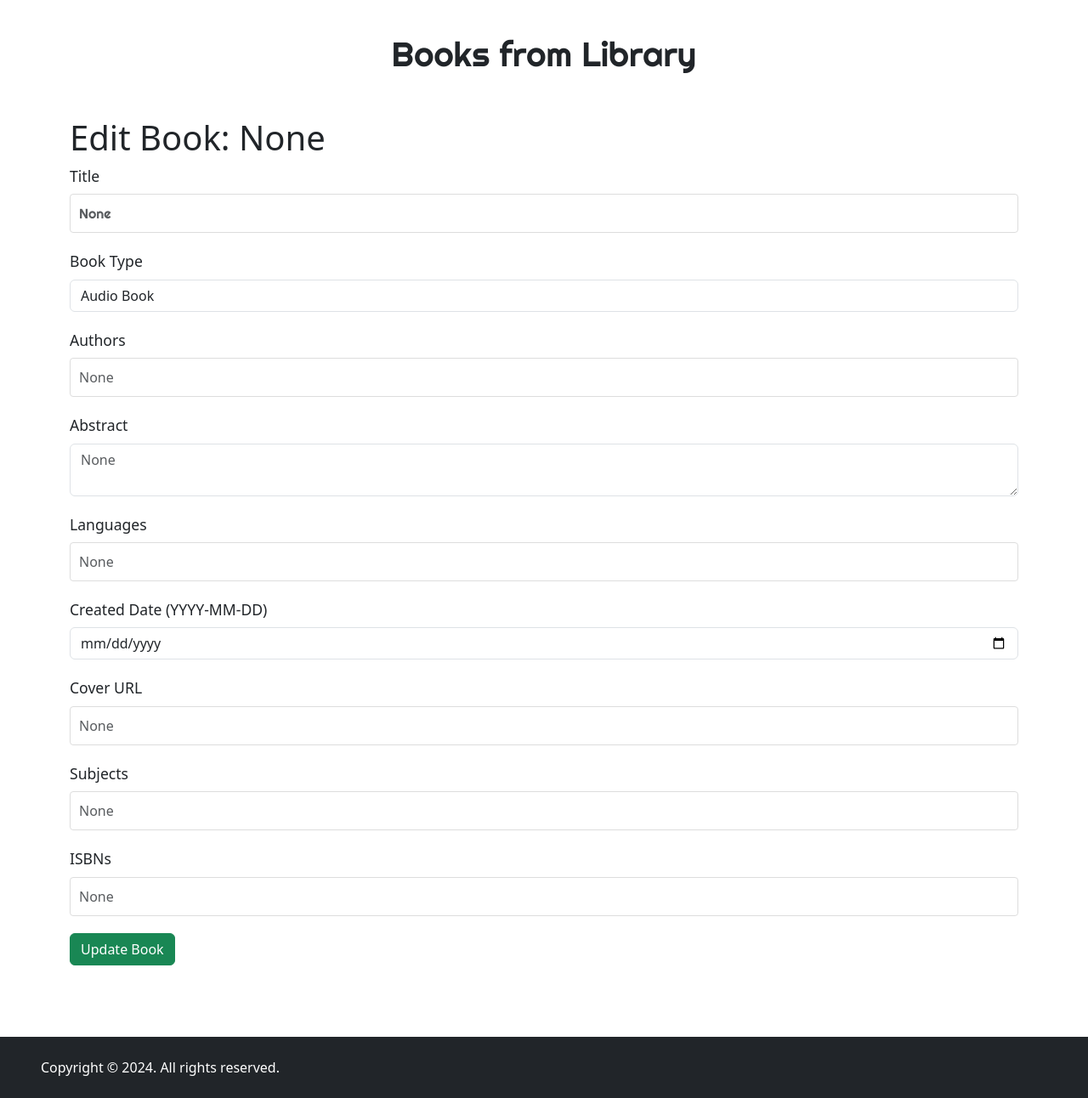
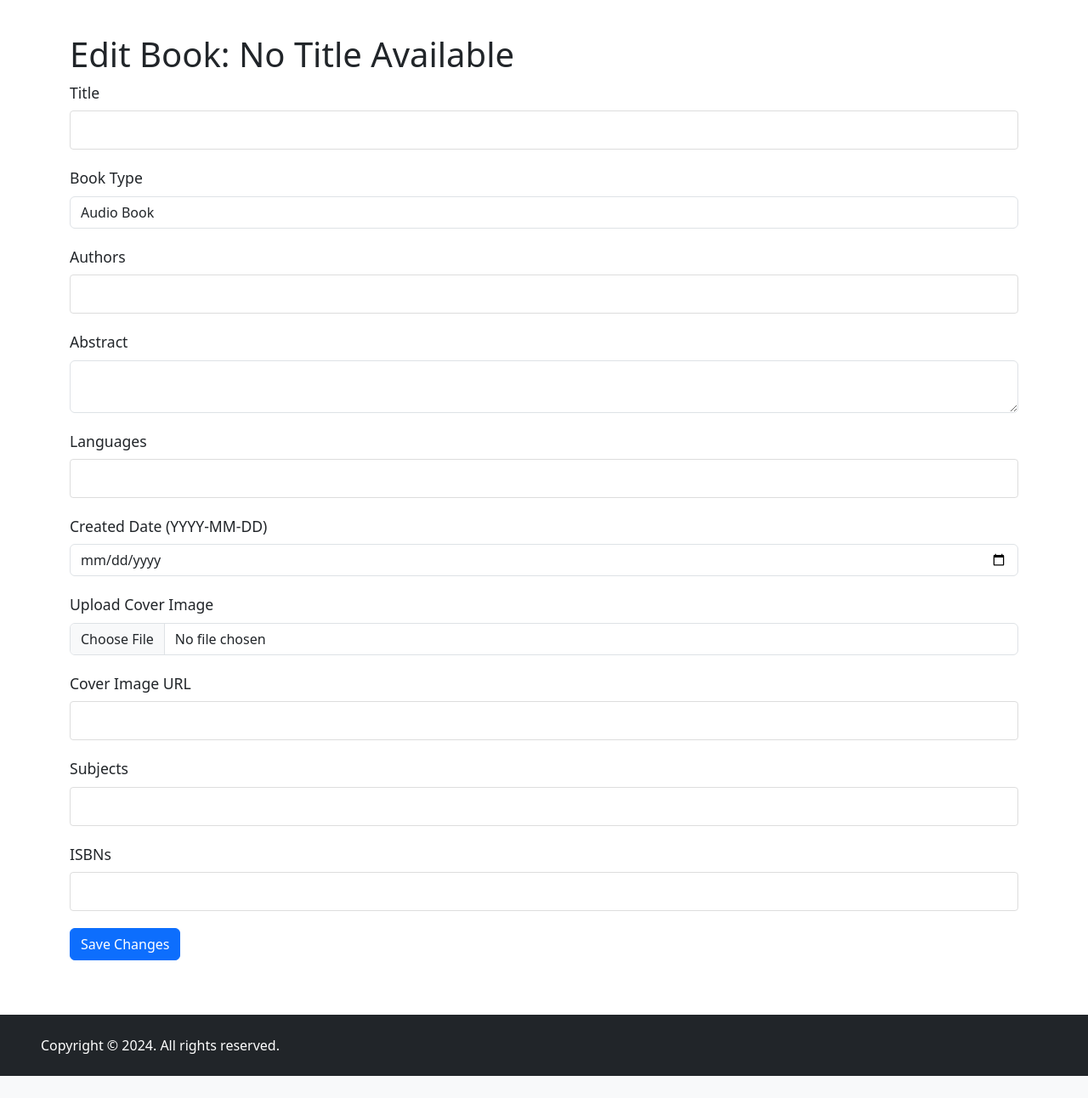
Before and after one commit to Odys6x/DataBase, a Flask app: template templates/edit_book.html in a window 1280 px wide. Shown: the part 56-1348 px from the top of the page at 85% size. After the commit the page ends 1322 px from the top, so only its background shows below. Run offline with Flask 3, Linux system fonts and the light colour scheme; the template is opened without the code that fills it: values that come from a table or form of the project are taken from there, others are empty; some libraries are stand-ins or nearby versions.

Commit message:
missing some edit book image ting
some small bug

```diff
--- a/app.py
+++ b/app.py
@@ -12,10 +12,18 @@
 from registerForm import RegistrationForm
 from loginForm import LoginForm
 from bookform import BookForm
+from flask import request
+from flask import Flask, render_template, redirect, url_for, flash, session, request
+import os
+from werkzeug.utils import secure_filename
+from datetime import datetime
+
 
 app = Flask(__name__)
 app.config['SECRET_KEY'] = 'inf2003_database'  # Change this to a secure key
 csrf = CSRFProtect(app)
+UPLOAD_FOLDER = 'static/uploads'
+app.config['UPLOAD_FOLDER'] = UPLOAD_FOLDER
 
 def create_admin_user():
     create_user_query = create_user_table
@@ -290,47 +298,99 @@
     # Pass the books data to the template
     return render_template("admin_index.html", books=books)
 
+import os
+from werkzeug.utils import secure_filename
+
+
 
 @app.route('/add_book', methods=['GET', 'POST'])
 def add_book():
     form = BookForm()
 
     if form.validate_on_submit():
-        title = form.title.data
-        types = form.types.data
-        authors = form.authors.data
-        abstract = form.abstract.data
-        languages = form.languages.data
-        createdDate = form.createdDate.data
-        coverURL = form.coverURL.data
-        subjects = form.subjects.data
-        isbns = form.isbns.data
+        # Extract the data from the form fields
+        title = form.title.data or None
+        types = form.types.data or None
+        authors = form.authors.data or None
+        abstract = form.abstract.data or None
+        languages = form.languages.data or None
+        created_date = form.createdDate.data or None
+        cover_image_path = None
+        print("Title field value:", form.title.data)
+        print("Types field value:", form.types.data)
+        print("Authors field value:", form.authors.data)
+        print("Abstract field value:", form.abstract.data)
+        print("Languages field value:", form.languages.data)
+        print("Created Date field value:", form.createdDate.data)
+        print("Cover Image File:", form.cover_image_file.data)
+        print("Cover Image URL:", form.cover_image_url.data)
+        print("Subjects field value:", form.subjects.data)
+        print("ISBNs field value:", form.isbns.data)
+        # Debug print statement to check form data
 
-        # SQL query to insert book details into the Book table
-        insert_query = """
-        INSERT INTO Book (title, types, authors, abstract, languages, createdDate, coverURL, subjects, isbns)
-        VALUES (%s, %s, %s, %s, %s, %s, %s, %s, %s);
-        """
+        print(f"Extracted Form Data: Title={title}, Types={types}, Authors={authors}, Abstract={abstract}, Languages={languages}, Created Date={created_date}")
+
+        # Ensure the upload directory exists
+        if not os.path.exists(app.config['UPLOAD_FOLDER']):
+            os.makedirs(app.config['UPLOAD_FOLDER'])
+            print(f"Created directory: {app.config['UPLOAD_FOLDER']}")
+
+        # Handle file upload if it exists
+        if form.cover_image_file.data:
+            filename = secure_filename(form.cover_image_file.data.filename)
+            image_path = os.path.join('uploads', filename).replace('\\', '/')
+            form.cover_image_file.data.save(os.path.join(app.config['UPLOAD_FOLDER'], filename))
+            cover_image_path = image_path  # Use the file path as the cover image path
+            print(f"File uploaded successfully and saved at: {cover_image_path}")
+
+        # If no file was uploaded, check for a URL
+        elif form.cover_image_url.data:
+            cover_image_path = form.cover_image_url.data  # Use the URL as the cover image
+            print(f"Using Cover Image URL: {cover_image_path}")
+
+        subjects = form.subjects.data or None
+        isbns = form.isbns.data or None
+
+        # Debug print statement to check the complete book data
+        print(f"Final Book Data to be added: {title}, {types}, {authors}, {abstract}, {languages}, {created_date}, {cover_image_path}, {subjects}, {isbns}")
+
+        # Create the book_data tuple with all the extracted data
+        book_data = (title, types, authors, abstract, languages, created_date, cover_image_path, subjects, isbns)
 
         try:
             connection = create_connection()
             if connection is not None:
                 with connection.cursor() as cursor:
-                    cursor.execute(insert_query, (title, types, authors, abstract, languages, createdDate, coverURL, subjects, isbns))
+                    insert_query = """
+                    INSERT INTO Book (title, types, authors, abstract, languages, createdDate, coverURL, subjects, isbns)
+                    VALUES (%s, %s, %s, %s, %s, %s, %s, %s, %s);
+                    """
+                    cursor.execute(insert_query, book_data)
                     connection.commit()
                     flash('Book added successfully!', 'success')
+                    print("Book successfully added to the database.")
                 return redirect(url_for('index'))
             else:
                 flash('Database connection failed.', 'danger')
-
+                print("Database connection failed.")
         except mysql.connector.Error as err:
             flash(f"Error: {err}", 'danger')
-
+            print(f"SQL Error: {err}")  # Print specific SQL error for debugging
         finally:
             if connection is not None:
                 connection.close()
 
+    else:
+        # Print form errors to debug validation issues
+        print("Form validation failed with errors:", form.errors)
+
     return render_template('add_book.html', form=form)
+
+
+
+
+
+
 
 @app.route('/delete_book/<int:book_id>', methods=['POST'])
 def delete_book(book_id):
@@ -356,6 +416,8 @@
 
     return redirect(url_for('index'))
 
+from datetime import datetime
+
 @app.route('/edit_book/<int:book_id>', methods=['GET', 'POST'])
 def edit_book(book_id):
     connection = create_connection()
@@ -373,24 +435,67 @@
         flash("Book not found.", "danger")
         return redirect(url_for('index'))
 
-    # Create an instance of the form with book data pre-filled
+    # Convert the date to a datetime object if it is not None
+    if 'createdDate' in book and book['createdDate']:
+        if isinstance(book['createdDate'], str):
+            try:
+                book['createdDate'] = datetime.strptime(book['createdDate'], '%Y-%m-%d').date()
+            except ValueError:
+                book['createdDate'] = None  # Set to None if the format is invalid
+
+
+    print("Book data being passed to the form:", book)
+
     form = BookForm(data=book)
 
+    # Ensure the existing cover URL is set properly for the form
+    if book['coverURL']:
+        # Prepend 'static/' to coverURL if it's stored without it in the database
+        book['coverURL'] = f"static/{book['coverURL']}" if not book['coverURL'].startswith('http') else book['coverURL']
+
+    # Convert the date input to the correct format before updating the database
     if form.validate_on_submit():
+        # Handle empty values for all fields, setting them to None if they are empty
+        title = form.title.data or None
+        types = form.types.data or None
+        authors = form.authors.data or None
+        abstract = form.abstract.data or None
+        languages = form.languages.data or None
+        created_date = form.createdDate.data or None
+
+        # Handle the cover URL and image file correctly
+        cover_url = form.cover_image_url.data or book['coverURL']  # Pre-fill the URL with existing image if not edited
+        # Ensure the upload directory exists
+        if form.cover_image_file.data:
+            filename = secure_filename(form.cover_image_file.data.filename)
+            image_path = os.path.join(app.config['UPLOAD_FOLDER'], filename).replace('\\', '/')
+
+            # Ensure that the image path does not contain multiple 'static/' parts
+            if image_path.startswith('static/'):
+                image_path = image_path.replace('static/', '', 1)
+
+            form.cover_image_file.data.save(os.path.join('static', image_path))
+            cover_url = image_path  # Use the corrected file path
+
+
+
+        subjects = form.subjects.data or None
+        isbns = form.isbns.data or None
+
         # Update the book details in the database
         update_query = """
         UPDATE Book SET title = %s, types = %s, authors = %s, abstract = %s, languages = %s, createdDate = %s, coverURL = %s, subjects = %s, isbns = %s WHERE id = %s
         """
         updated_book_data = (
-            form.title.data,
-            form.types.data,
-            form.authors.data,
-            form.abstract.data,
-            form.languages.data,
-            form.createdDate.data,
-            form.coverURL.data,
-            form.subjects.data,
-            form.isbns.data,
+            title,
+            types,
+            authors,
+            abstract,
+            languages,
+            created_date,
+            cover_url,
+            subjects,
+            isbns,
             book_id
         )
 
@@ -408,7 +513,11 @@
             connection.close()
 
     # Render the edit form with the current book data
-    return render_template('edit_book.html', form=form, book_id=book_id)
+    return render_template('edit_book.html', form=form, book_id=book_id, book=book)
+
+
+
+
 
 
 @app.route('/book/<int:book_id>')
@@ -417,11 +526,11 @@
     if connection is None:
         return "Database connection failed", 500  # Handle connection error
 
-    query = f'SELECT * FROM book WHERE id = {book_id}'
+    query = "SELECT id, title, authors, types, abstract, languages, createdDate, coverURL, subjects, isbns FROM Book WHERE id = %s"
     cursor = connection.cursor()
 
     try:
-        cursor.execute(query)
+        cursor.execute(query, (book_id,))
         book = cursor.fetchone()  # Fetch a single result
     except Error as e:
         print(f"The error '{e}' occurred")
@@ -437,11 +546,18 @@
     book_dict = {
         'id': book[0],  # Assuming book.id is at index 0
         'title': book[1],  # Assuming book.title is at index 1
-        'author': book[3],  # Assuming book.author is at index 2
-        'coverURL': book[7],  # Assuming book.coverURL is at index 3
-        'description': book[4],  # Assuming book.description is at index 4
-        'published_date': book[6],  # Assuming book.published_date is at index 5
+        'authors': book[2],  # Assuming book.authors is at index 2
+        'types': book[3],  # Assuming book.types is at index 3
+        'abstract': book[4],  # Assuming book.abstract is at index 4
+        'languages': book[5],  # Assuming book.languages is at index 5
+        'createdDate': book[6],  # Assuming book.createdDate is at index 6
+        'coverURL': book[7],  # Assuming book.coverURL is at index 7
+        'subjects': book[8],  # Assuming book.subjects is at index 8
+        'isbns': book[9]  # Assuming book.isbns is at index 9
     }
+
+    print("Cover URL for book page:", book_dict['coverURL'])
+
 
     return render_template("book.html", book=book_dict)
 
--- a/templates/edit_book.html
+++ b/templates/edit_book.html
@@ -1,49 +1,67 @@
 {% extends 'base.html' %}
 {% block body %}
-<h1 id="center">Books from Library</h1>
+<!-- templates/edit_book.html -->
+<!DOCTYPE html>
+<html lang="en">
+<head>
+    <meta charset="UTF-8">
+    <meta http-equiv="X-UA-Compatible" content="IE=edge">
+    <meta name="viewport" content="width=device-width, initial-scale=1.0">
+    <title>Edit Book</title>
+    <link rel="stylesheet" href="{{ url_for('static', filename='styles.css') }}">
+</head>
+<body>
     <div class="container">
-    <h1>Edit Book: {{ form.title.data }}</h1>
-    <form method="POST" action="{{ url_for('edit_book', book_id=book_id) }}">
+        <h1>Edit Book: {{ form.title.data or 'No Title Available' }}</h1>
+        <!-- Opening the form tag with method POST -->
+        <form method="POST" action="{{ url_for('edit_book', book_id=book_id) }}" enctype="multipart/form-data">
             {{ form.hidden_tag() }}
+
             <div class="form-group">
                 {{ form.title.label }}
-            {{ form.title(class_='form-control', placeholder=form.title.data) }} <!-- Autofill with the current book title -->
+                {{ form.title(class_='form-control') }}
             </div>
             <div class="form-group">
                 {{ form.types.label }}
-            {{ form.types(class_='form-control', placeholder=form.types.data) }} <!-- Autofill with the current book type -->
+                {{ form.types(class_='form-control') }}
             </div>
             <div class="form-group">
                 {{ form.authors.label }}
-            {{ form.authors(class_='form-control', placeholder=form.authors.data) }} <!-- Autofill with the current book authors -->
+                {{ form.authors(class_='form-control') }}
             </div>
             <div class="form-group">
                 {{ form.abstract.label }}
-            {{ form.abstract(class_='form-control', placeholder=form.abstract.data) }} <!-- Autofill with the current abstract -->
+                {{ form.abstract(class_='form-control') }}
             </div>
             <div class="form-group">
                 {{ form.languages.label }}
-            {{ form.languages(class_='form-control', placeholder=form.languages.data) }} <!-- Autofill with the current language -->
+                {{ form.languages(class_='form-control') }}
             </div>
             <div class="form-group">
                 {{ form.createdDate.label }}
-            {{ form.createdDate(class_='form-control', placeholder=form.createdDate.data) }} <!-- Autofill with the current created date -->
+                {{ form.createdDate(class_='form-control') }}
+            </div>
+
+            <div class="form-group">
+                {{ form.cover_image_file.label }}
+                {{ form.cover_image_file(class_='form-control') }}
             </div>
             <div class="form-group">
-            {{ form.coverURL.label }}
-            {{ form.coverURL(class_='form-control', placeholder=form.coverURL.data) }} <!-- Autofill with the current cover URL -->
+                {{ form.cover_image_url.label }}
+                {{ form.cover_image_url(class_='form-control') }}
             </div>
             <div class="form-group">
                 {{ form.subjects.label }}
-            {{ form.subjects(class_='form-control', placeholder=form.subjects.data) }} <!-- Autofill with the current subjects -->
+                {{ form.subjects(class_='form-control') }}
             </div>
             <div class="form-group">
                 {{ form.isbns.label }}
-            {{ form.isbns(class_='form-control', placeholder=form.isbns.data) }} <!-- Autofill with the current ISBNs -->
+                {{ form.isbns(class_='form-control') }}
             </div>
-        <div class="form-group">
-            <button type="submit" class="btn btn-success">Update Book</button>
+
+            <button type="submit" class="btn btn-primary">Save Changes</button>
+        </form> <!-- Closing the form tag -->
     </div>
-    </form>
-</div>
+</body>
+</html>
 {% endblock %}
--- a/templates/includes/nav.html
+++ b/templates/includes/nav.html
@@ -32,7 +32,7 @@
 {% elif session['user_type'] == 'a' %}
 <nav class="navbar navbar-expand-lg navbar-light bg-light" aria-label="Main Navigation">
     <div class="container-fluid">
-        <a class="navbar-brand" href="#" title=" Home">Library</a>
+        <a class="navbar-brand" href="{{ url_for('index') }}" title=" Home">Library</a>
         <button class="navbar-toggler " type="button" data-bs-toggle="collapse" data-bs-target="#navbarSupportedContentAdmin" aria-controls="navbarSupportedContentAdmin" aria-expanded="false" aria-label="Toggle navigation">
             <span class="navbar-toggler-icon"></span>
         </button>
```
Also changed, not shown: bookform.py (+16 -10 lines), templates/add_book.html (+11 -6 lines), templates/admin_index.html (+16 -1 lines), templates/book.html (+12 -1 lines), templates/index.html (+15 -2 lines), static/css/uploads/Screenshot (1).png (added), static/uploads/Screenshot_1.png (added). Lines whose indentation alone changed are shown as unchanged.
